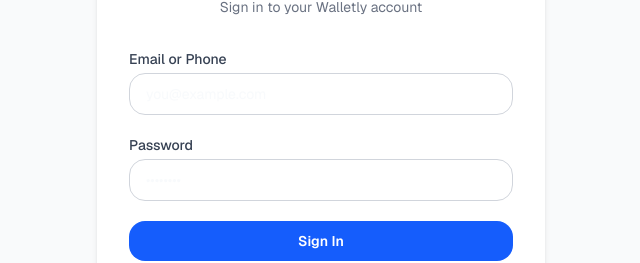
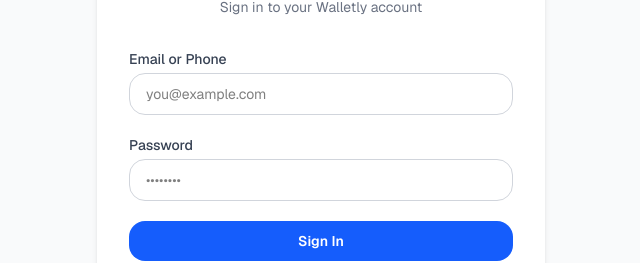
Before and after one commit to husseinnahal/walletly-web, a Next.js app: page /login in a window 1280 px wide. Shown: the part 303-566 px from the top of the page, without its empty margins (319-959 px from the left). Built offline with nearby package versions, Linux system fonts and the light colour scheme; no server answers.

Commit message:
first commit

```diff
--- a/src/app/login/page.js
+++ b/src/app/login/page.js
@@ -50,7 +50,7 @@
               onChange={(e) => setIdentifier(e.target.value)}
               required
               placeholder="you@example.com"
-              className="w-full px-4 py-2.5 border border-gray-300 rounded-xl text-sm focus:outline-none focus:ring-2 focus:ring-blue-500 focus:border-blue-500 transition"
+              className="w-full px-4 text-black py-2.5 border border-gray-300 rounded-xl text-sm focus:outline-none focus:ring-2 focus:ring-blue-500 focus:border-blue-500 transition"
             />
           </div>
           <div>
@@ -61,7 +61,7 @@
               onChange={(e) => setPassword(e.target.value)}
               required
               placeholder="••••••••"
-              className="w-full px-4 py-2.5 border border-gray-300 rounded-xl text-sm focus:outline-none focus:ring-2 focus:ring-blue-500 focus:border-blue-500 transition"
+              className="w-full px-4 py-2.5 text-black border border-gray-300 rounded-xl text-sm focus:outline-none focus:ring-2 focus:ring-blue-500 focus:border-blue-500 transition"
             />
           </div>
 
--- a/src/app/register/page.js
+++ b/src/app/register/page.js
@@ -58,7 +58,7 @@
                 onChange={handleChange}
                 required
                 placeholder={f.placeholder}
-                className="w-full px-4 py-2.5 border border-gray-300 rounded-xl text-sm focus:outline-none focus:ring-2 focus:ring-blue-500 focus:border-blue-500 transition"
+                className="w-full text-black px-4 py-2.5 border border-gray-300 rounded-xl text-sm focus:outline-none focus:ring-2 focus:ring-blue-500 focus:border-blue-500 transition"
               />
             </div>
           ))}
```
